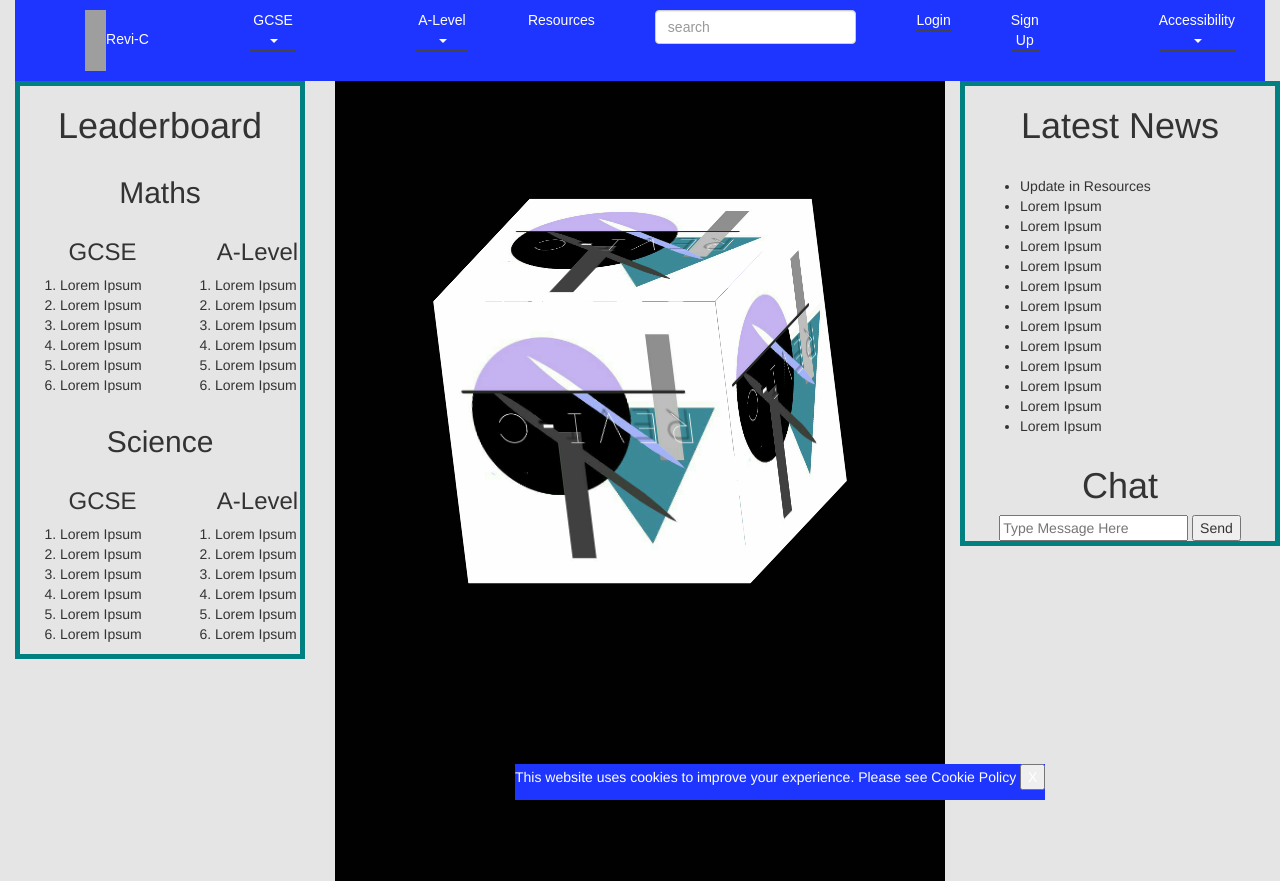
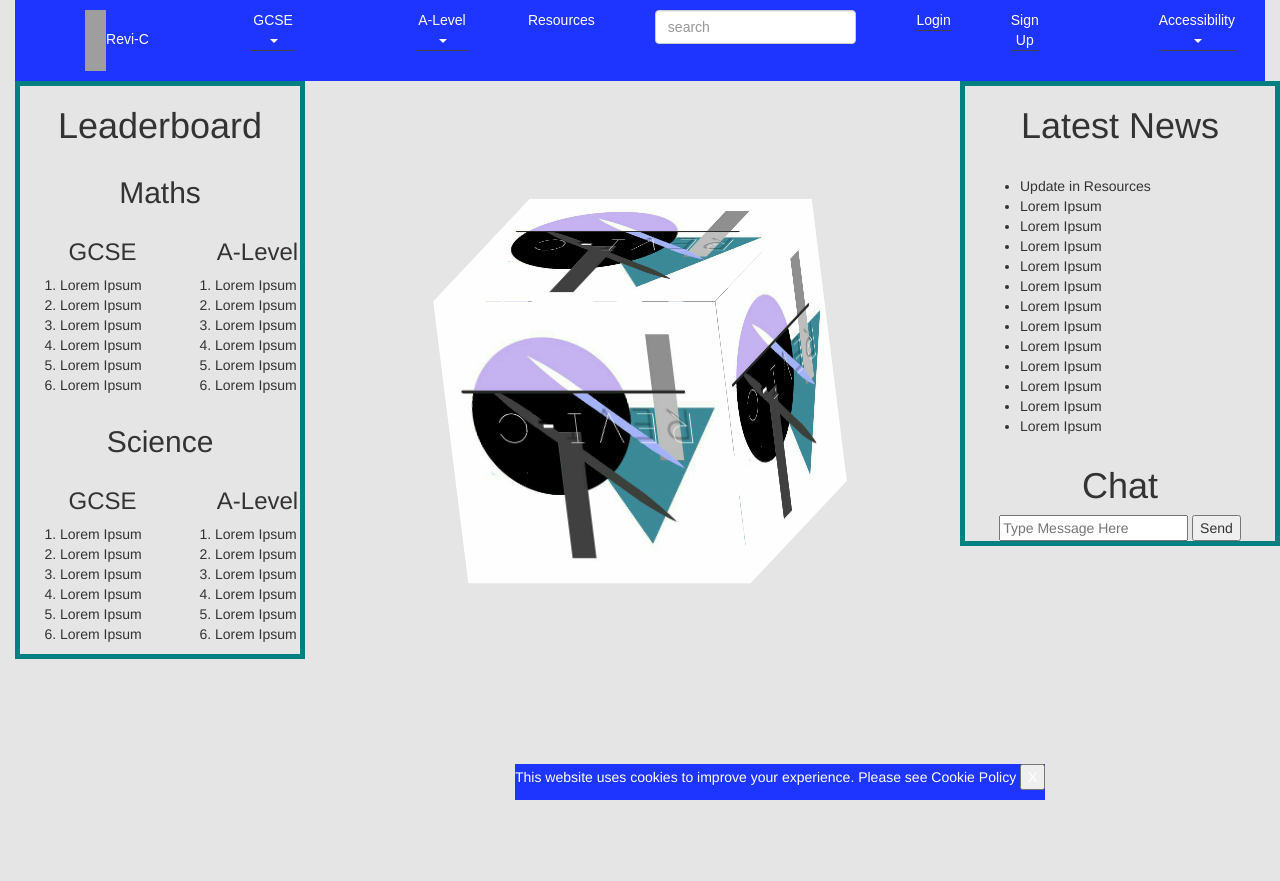
Before and after one commit to AcornHack/Revi-C, a plain HTML site: page index.html in a window 1280 px wide. Drawn offline with nearby package versions, Linux system fonts and the light colour scheme; grey boxes are pictures that could not be loaded.

Commit message:
Changed background of cube to website standard

```diff
--- a/custom.css
+++ b/custom.css
@@ -140,7 +140,7 @@ body {
   perspective: 800;
   width: 100%;
   height: 100vh;
-  background: #010101;
+  background: #E5E5E5;
 }
 .cube {
   position: relative;
```
